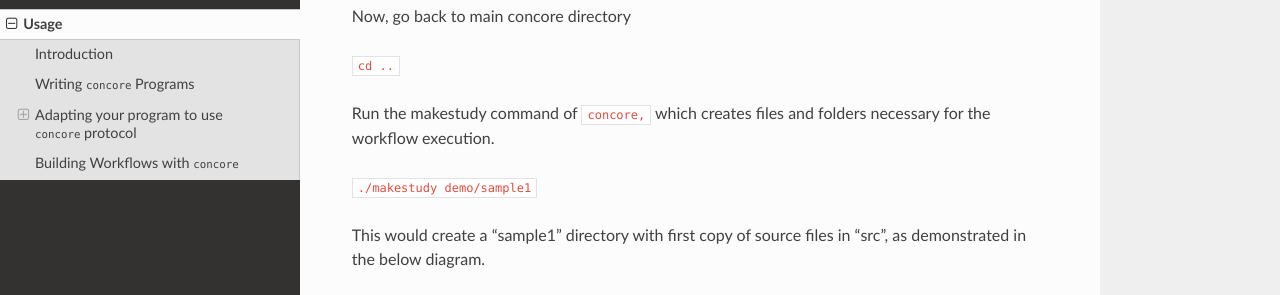
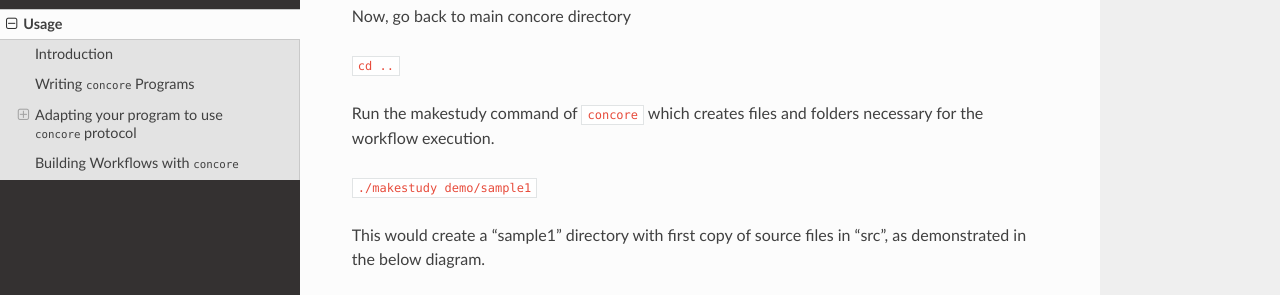
Before and after one commit to ControlCore-Project/documentation, a Sphinx documentation site: the page built from docs/source/usage.rst, in a window 1280 px wide and 900 px high, scrolled down 4548 px. Shown: the part 152-447 px from the top of the window. Built offline with Sphinx 7.4.7 and the Read the Docs theme 2.0.0, drawn with Linux system fonts in a browser that asks for light colours.

```diff
--- a/docs/source/usage.rst
+++ b/docs/source/usage.rst
@@ -158,7 +158,7 @@ Now, go back to main concore directory
 
 ``cd ..``
 
-Run the makestudy command of ``concore,`` which creates files and folders necessary for the workflow execution.
+Run the makestudy command of ``concore`` which creates files and folders necessary for the workflow execution.
 
 ``./makestudy demo/sample1``
 
```
